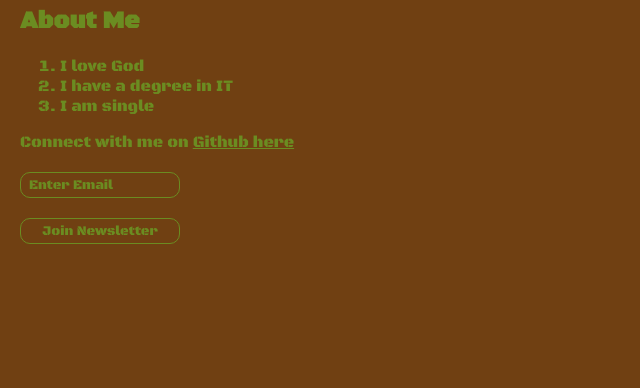
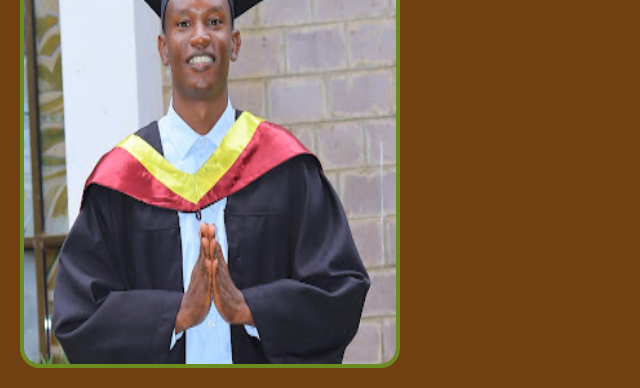
Before and after one commit to KORIRJK/Simple-personal-website, a website built with Vite: page index.html in a window 1280 px wide. Shown: the part 160-548 px from the top of the page, without its empty margins (0-640 px from the left). Built offline with nearby package versions, Linux system fonts and the light colour scheme; a web font is replaced by a local one.

Commit message:
Update index.html

```diff
--- a/index.html
+++ b/index.html
@@ -6,7 +6,7 @@
         <script src="index.js"></script>
     </head>
     <body>
-        <img src="jkk.jpg" width="50" height="50" >
+        <img src="jkk.jpg" width="500" height="500" >
         <h1>Hello, I am Kibet</h1>
         <h2>About Me</h2>
         <ol>
```
